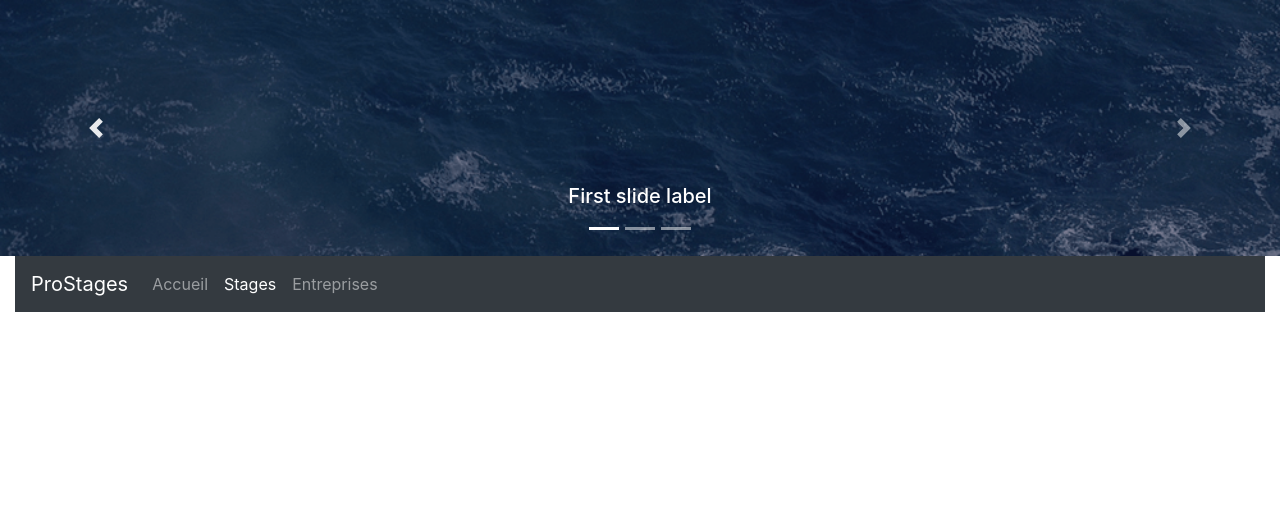
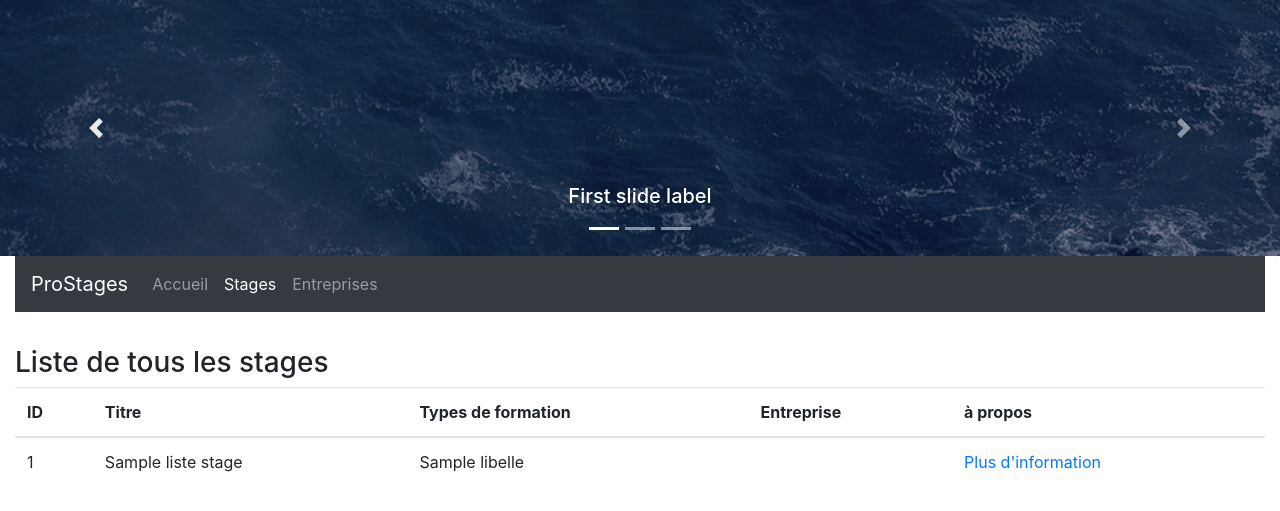
Before and after one commit to NathanM64/ProStage, a Symfony app: template templates/openclassdut/stage.html.twig in a window 1280 px wide. Shown: the top 511 px of the page. Run offline with Twig, Linux system fonts and the light colour scheme; the template is opened without the code that fills it: most values are stand-ins (such as "Sample title", 1, 10 or a date in 2020); some libraries are stand-ins or nearby versions.

Commit message:
Ajout de la page stageDetaillee + mise en page de la page stage avec bootstrap

```diff
--- a/templates/base.html.twig
+++ b/templates/base.html.twig
@@ -60,10 +60,63 @@
         </div>
     </div>
 {% endblock %}
+{% block enTeteDePage %}
+<div class="container-fluid">
+	<div class="row">
+		<div class="col-md-12">
+            <h3>
+				{% block titre %}{% endblock %}
+			</h3>
+		</div>
+	</div>
+</div>
+{% endblock %}
+{% block stageDescription %}
+
+
+
 
 {% block contenu %}
+<div class="container-fluid">
+    <div class="row">
+        <div class="col-md-12">
+            <table class="table">
+
+
+{% block enTeteTableauStage %}
+
+
+
 
 {% endblock %}
+{% block elementTab %}
+
+
+{% endblock %}
+
+            </table>
+        </div>
+    </div>
+</div>
+{% endblock %}
+
+
+
+
+
+
+
+
+{% endblock %}
+
+
+
+
+
+
+
+
+
 {% block footer %}
 
 {% endblock %}
--- a/templates/openclassdut/accueil.html.twig
+++ b/templates/openclassdut/accueil.html.twig
@@ -9,3 +9,8 @@
     <a class="nav-item nav-link " href="{{ path('entreprises') }}">Entreprises <span class="sr-only">(current)</span></a>
 
 {% endblock %}
+{% block titre %}
+<br>
+Bienvenue sur ProStage
+
+{% endblock %}
--- a/templates/openclassdut/stage.html.twig
+++ b/templates/openclassdut/stage.html.twig
@@ -8,3 +8,64 @@
     <a class="nav-item nav-link " href="{{ path('entreprises') }}">Entreprises <span class="sr-only">(current)</span></a>
 
 {% endblock %}
+{% block titre %}
+<br>
+Liste de tous les stages
+
+{% endblock %}
+{% block enTeteTableauStage %}
+<thead>
+    <tr>
+        <th>
+            ID
+        </th>
+        <th>
+            Titre
+        </th>
+        <th>
+            Types de formation
+        </th>
+        <th>
+            Entreprise
+        </th>
+        <th>
+            à propos
+        </th>
+    </tr>
+</thead>
+{% endblock %}
+
+{% block elementTab  %}
+<tbody>
+    {% for stage in listeStages %}
+
+        <tr>
+            <td>
+                {{stage.id}}
+            </td>
+            <td>
+                {{stage.titre}}
+            </td>
+            <td>
+                {% for formation in stage.formations %}
+
+                    {{formation.libelle}}<br>
+
+                {% endfor %}
+            </td>
+            <td>
+                {{stage.getEntreprise().nom}}
+            </td>
+            <td>
+                <a href= "{{path('stageDetaillee',{id:stage.id})}}">Plus d'information </a>
+            </td>
+
+        </tr>
+</tbody>
+
+
+    {% endfor %}
+
+
+
+{% endblock %}
```
Also changed, not shown: src/Controller/OpenclassdutController.php (+22 -2 lines), src/DataFixtures/AppFixtures.php (+28 -8 lines), templates/openclassdut/stageDetaillee.html.twig (added, +18 -0 lines).
